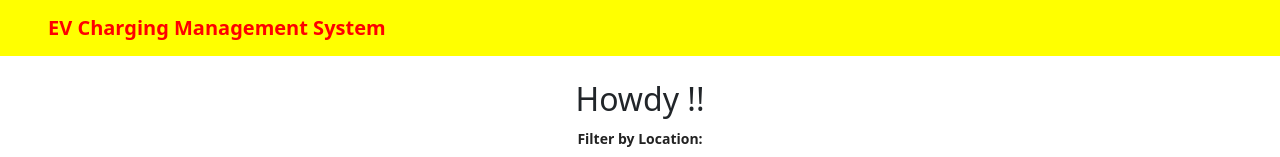
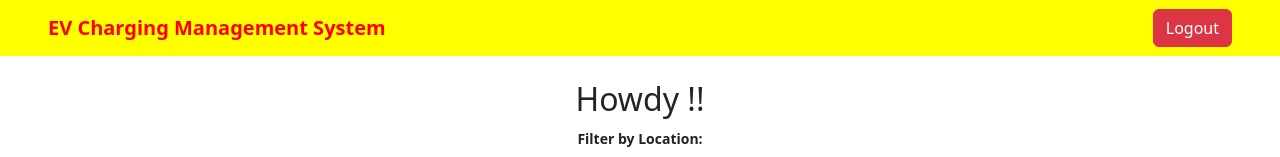
Before and after one commit to vikasverma8106/CaseStudy, a React (Create React App) app: page /dashboard in a window 1280 px wide. Shown: the top 157 px of the page. Built offline with nearby package versions, Linux system fonts and the light colour scheme; no server answers; sample sign-in values are in the browser's storage.

Commit message:
logout functionality added

```diff
--- a/src/components/navbar/navigation.jsx
+++ b/src/components/navbar/navigation.jsx
@@ -1,13 +1,31 @@
 import React from 'react'
-import {Navbar, Nav} from 'react-bootstrap'
+import { useNavigate } from 'react-router-dom'
+import { Navbar, Nav, Button } from 'react-bootstrap'
 
 import "./Navbar.css";
 
 export default function Navigation() {
+
+    const token = localStorage.getItem('authtoken');
+    const navigate = useNavigate();
+
+    const handleLogout = () => {
+        localStorage.setItem('authtoken', '');
+        localStorage.setItem('role', '');
+        localStorage.setItem('name', '');
+        navigate("/");
+    }
+
     return (
         <Navbar bg="custom" variant="dark" className='px-5'>
             <Navbar.Brand href="#home" className="brand">EV Charging Management System</Navbar.Brand>
-            {/* <Nav className="ml-auto"></Nav> */}
+            {
+                token && <Navbar.Collapse id="basic-navbar-nav" style={{ "justifyContent": "flex-end" }}>
+                <Button onClick={handleLogout} variant="danger" className="ml-auto">
+                    Logout
+                </Button>
+            </Navbar.Collapse>
+            }
         </Navbar>
     )
 }
--- a/src/routes/customerDashboard/dashboard.jsx
+++ b/src/routes/customerDashboard/dashboard.jsx
@@ -28,8 +28,8 @@ const Dashboard = () => {
 
   useEffect(() => {
     const token = localStorage.getItem('authtoken')
-    console.log(token === "undefined")
-    if(token === "undefined"){
+    console.log(token)
+    if(!token){
       console.log("no token")
       navigate("/")
     }
```
